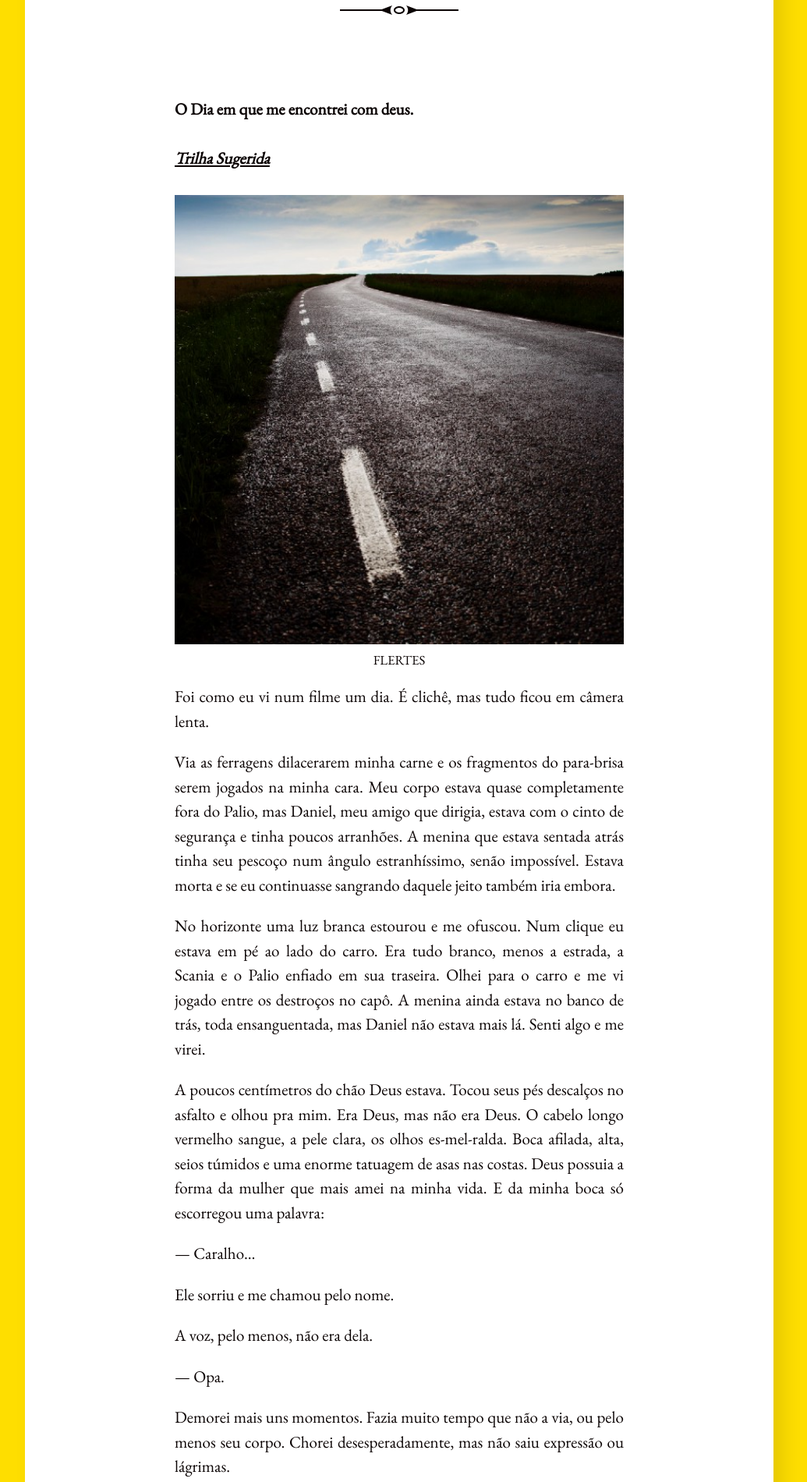
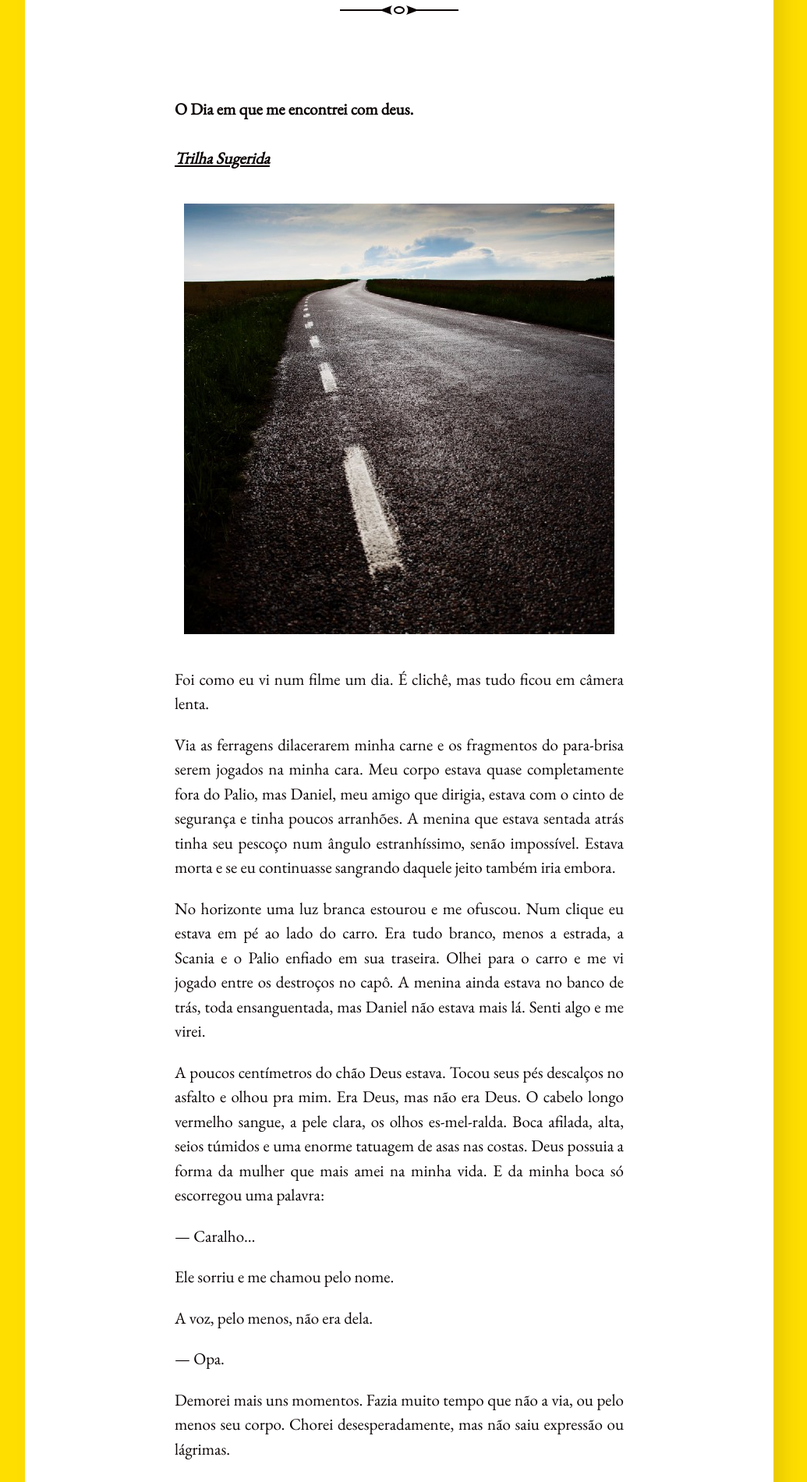
Before and after one commit to tropicaos/laueu, a Jekyll site: the page built from _posts/2020-07-02-flertes.md, in a window 1280 px wide. Shown: the part 380-2280 px from the top of the page at 78% size, without its empty margins (128-1163 px from the left). Built offline with Jekyll 4.4.1, drawn with Linux system fonts in a browser that asks for light colours.

Commit message:
Update Blog “2020-07-02-flertes”

```diff
--- a/_posts/2020-07-02-flertes.md
+++ b/_posts/2020-07-02-flertes.md
@@ -10,7 +10,7 @@ date: 2015-10-11T03:19:30.960Z
 
 ##### **[Trilha Sugerida](https://www.youtube.com/watch?time_continue=77&v=ySBMSjxMcpc&feature=emb_title)**
 
-![](/images/uploads/1_9nkudyuu2owygvipxzxxza.jpeg "FLERTES")
+![](/images/uploads/1_9nkudyuu2owygvipxzxxza.jpeg)
 
 Foi como eu vi num filme um dia. É clichê, mas tudo ficou em câmera lenta.
 
```
